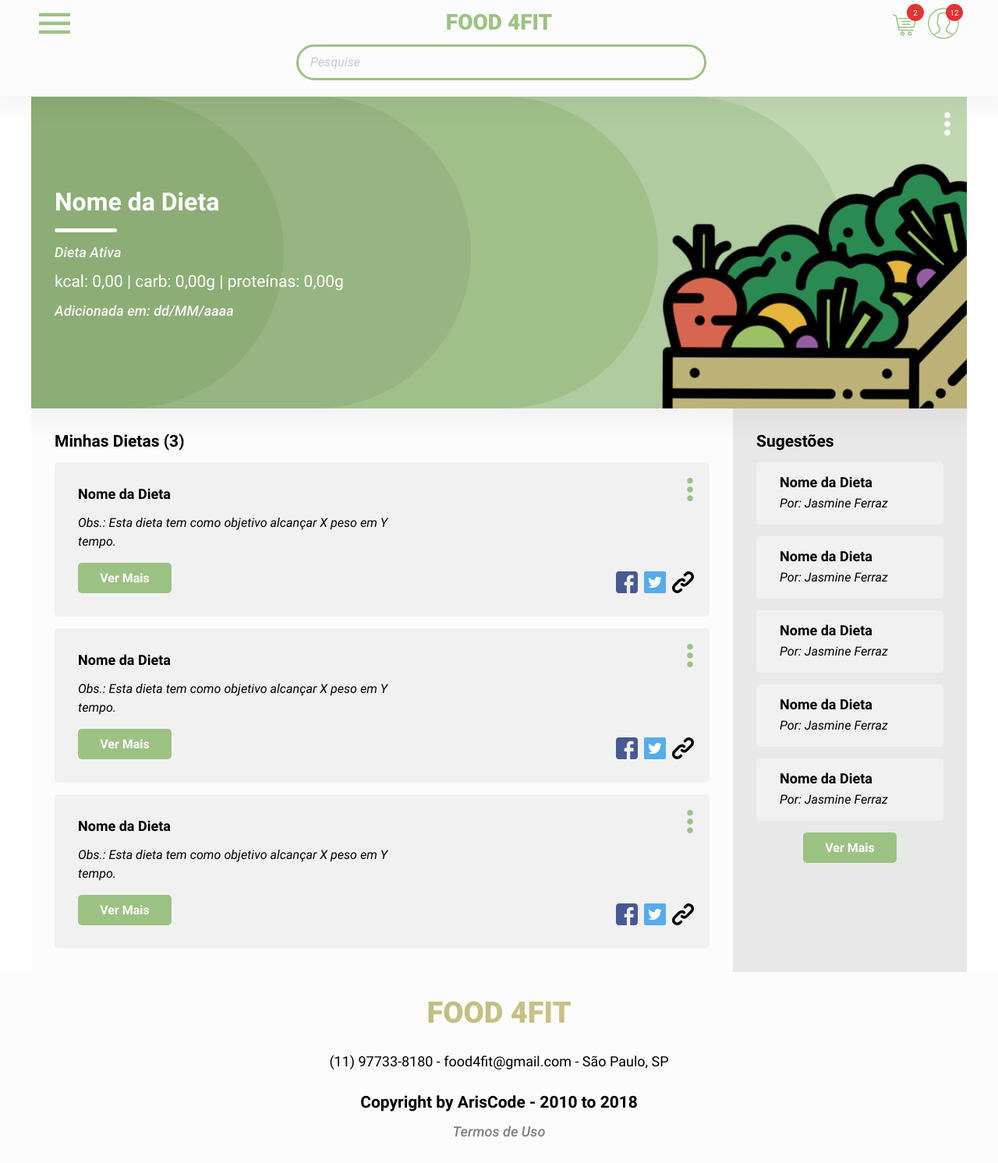
After one commit to ArisCodeOFC/Food4FITWeb, a PHP site: page /view/minhas-dietas.php in a window 1280 px wide. The commit adds this page. Shown: the whole page at 78% size. Run offline with PHP 8.4, Linux system fonts and the light colour scheme.

Commit message:
Página "Minhas Dietas"

```diff
--- /dev/null
+++ b/assets/css/minhas-dietas.css
@@ -0,0 +1,107 @@
+.my-diets-header{
+    width: 100%;
+    height: auto;
+    max-height: 400px;
+    background: #E8E8E8;
+    position: relative;
+    box-shadow: 0px -4px 32px 16px rgba(0,0,0,0.05);
+}
+.my-diets-header>img{
+    width: 100%;
+    height: 400px;
+    display: block;
+    object-fit: cover;
+}
+.my-diets-header-overlay{
+    width: 100%;
+    position: absolute;
+    top: 0;
+    bottom: 0;
+    left: 0;
+    right: 0;
+    background-color: rgba(0,0,0,0.1);
+    display: flex;
+    flex-direction: column;
+    justify-content: center;
+    align-items: flex-start;
+}
+.my-diets-header-overlay h2{
+    font-family: "Roboto Bold";
+    font-size: 32px;
+    color: #FFF;
+}
+.my-diets-header-overlay h2::after{
+    content: "";
+    display: block;
+    width: 80px;
+    height: 5px;
+    background-color: #FFF;
+    margin: 15px 0 15px 0;
+    border-radius: 50px;
+}
+.my-diets-header-overlay span{
+    font-family: "Roboto Medium Italic";
+    font-size: 18px;
+    color: #F8F8F8;
+    display: block;
+}
+.my-diets-header-overlay p{
+    font-family: "Roboto Regular";
+    font-size: 21px;
+    color: #FFF;
+}
+.my-diets-block{
+    width: 100%;
+    height: auto;
+    display: flex;
+    flex-direction: row;
+    justify-content: flex-start;
+}
+.my-diets-saved-column{
+    width: 100%;
+    max-width: 900px;
+    height: auto;
+    box-sizing: border-box;
+    border: 30px solid #FCFCFC;
+}
+.my-diets-saved-column>h2{
+    font-size: 21px;
+    font-family: "Roboto Bold";
+    color: #000;
+}
+.my-diets-sugestions-column{
+    width: 100%;
+    max-width: 300px;
+    height: auto;
+    background-color: #E8E8E8;
+    box-sizing: border-box;
+    border: 30px solid #E8E8E8;
+}
+.my-diets-sugestions-column>h2{
+    font-size: 21px;
+    font-family: "Roboto Bold";
+    color: #000;
+}
+.diet-card{
+    width: 100%;
+    height: auto;
+    position: relative;
+    background-color: #F1F1F1;
+    border-radius: 5px;
+    display: block;
+    overflow:auto;
+    box-sizing: border-box;
+}
+.diet-card h3{
+    font-family: "Roboto Bold";
+    font-size: 18px;
+    color: #000;
+}
+.diet-card p{
+    width: 80%;
+    max-width: 400px;
+    text-align: left;
+    font-size: 16px;
+    font-family: "Roboto Italic";
+    line-height: 24px;
+}
--- a/assets/css/stylesheet.css
+++ b/assets/css/stylesheet.css
@@ -301,6 +301,18 @@ box-shadow: 0px -4px 32px 16px rgba(0,0,0,0.05);
     display: inline-block;
 }
 /*==========================================*/
+.options-dots{
+	width: 30px;
+	height: auto;
+	position: absolute;
+	top: 20px;
+	right: 10px;
+}
+.options-dots img{
+	max-width: 100%;
+	max-height: 100%;
+	display: block;
+}
 
 /* CHECKBOX ESTILIZADO */
 .switch_box{
--- a/view/components/navbar.html
+++ b/view/components/navbar.html
@@ -51,7 +51,7 @@
 	<ul class="sidebar-right-list padding-right-30px">
 		<li><a href="meu-perfil.php">Meu Perfil</a></li>
 		<li><a href="">Pedidos</a></li>
-		<li><a href="">Minhas Dietas</a></li>
+		<li><a href="minhas-dietas.php">Minhas Dietas</a></li>
 		<li><a href="">Favoritos</a></li>
 		<li><a href="">Diário de Bordo</a></li>
 		<li><a href=""><span>12</span>Notificações</a></li>
--- /dev/null
+++ b/view/minhas-dietas.php
@@ -0,0 +1,111 @@
+<!DOCTYPE html>
+<html>
+<head>
+	<meta charset="utf-8">
+	<meta http-equiv="X-UA-Compatible" content="IE=edge">
+	<meta name="viewport" content="width=device-width, initial-scale=1.0">
+	<title>Minhas Dietas - Food 4fit</title>
+	<link rel="icon" type="image/png" href="assets/images/icons/favicon.png"/>
+	<link rel="stylesheet" href="assets/css/stylesheet.css">
+	<link rel="stylesheet" href="assets/css/font-style.css">
+    <link rel="stylesheet" href="assets/css/keyframes.css">
+	<link rel="stylesheet" href="assets/css/minhas-dietas.css">
+	<link rel="stylesheet" href="assets/css/mobile-stylesheet.css">
+	<script src="assets/js/jquery-3.3.1.min.js"></script>
+	<script src="assets/js/scripts.js"></script>
+</head>
+<body>
+	<?php require_once("components/navbar.html"); ?>
+	<section class="main">
+        <div class="my-diets-header">
+            <img src="assets/images/backgrounds/diet.jpg" alt="Capa de fundo">
+            <section class="my-diets-header-overlay">
+                <h2 class="padding-left-30px">Nome da Dieta</h2>
+                <span class="padding-left-30px padding-bottom-15px">Dieta Ativa</span>
+                <p class="padding-left-30px padding-bottom-15px">kcal: 0,00   |   carb: 0,00g   |   proteínas: 0,00g</p>
+                <span class="padding-left-30px">Adicionada em: dd/MM/aaaa</span>
+            </section>
+            <div class="options-dots">
+                <img src="assets/images/icons/dots-white.svg" alt="Opções">
+            </div>
+        </div>
+        <article class="my-diets-block">
+            <section class="my-diets-saved-column">
+                <h2>Minhas Dietas (3)</h2>
+                <section class="diet-card margin-top-15px">
+                    <h3 class="padding-left-30px padding-top-30px padding-bottom-15px">Nome da Dieta</h3>
+                    <p class="padding-left-30px padding-bottom-15px">Obs.: Esta dieta tem como objetivo alcançar X peso em Y tempo.</p>
+                    <div class="btn-generic margin-left-30px margin-bottom-30px">
+                        <span>Ver Mais</span>
+                    </div>
+                    <div class="social-bar animate fadeInUp">
+						<img src="assets/images/icons/facebook-color.svg" alt="Facebook">
+						<img src="assets/images/icons/twitter-color.svg" alt="Twitter">
+						<img src="assets/images/icons/share.svg" alt="Link Compartilhável">
+					</div>
+                    <div class="options-dots">
+                        <img src="assets/images/icons/dots.svg" alt="Opções">
+                    </div>
+                </section>
+                <section class="diet-card margin-top-15px">
+                    <h3 class="padding-left-30px padding-top-30px padding-bottom-15px">Nome da Dieta</h3>
+                    <p class="padding-left-30px padding-bottom-15px">Obs.: Esta dieta tem como objetivo alcançar X peso em Y tempo.</p>
+                    <div class="btn-generic margin-left-30px margin-bottom-30px">
+                        <span>Ver Mais</span>
+                    </div>
+                    <div class="social-bar animate fadeInUp">
+						<img src="assets/images/icons/facebook-color.svg" alt="Facebook">
+						<img src="assets/images/icons/twitter-color.svg" alt="Twitter">
+						<img src="assets/images/icons/share.svg" alt="Link Compartilhável">
+					</div>
+                    <div class="options-dots">
+                        <img src="assets/images/icons/dots.svg" alt="Opções">
+                    </div>
+                </section>
+                <section class="diet-card margin-top-15px">
+                    <h3 class="padding-left-30px padding-top-30px padding-bottom-15px">Nome da Dieta</h3>
+                    <p class="padding-left-30px padding-bottom-15px">Obs.: Esta dieta tem como objetivo alcançar X peso em Y tempo.</p>
+                    <div class="btn-generic margin-left-30px margin-bottom-30px">
+                        <span>Ver Mais</span>
+                    </div>
+                    <div class="social-bar animate fadeInUp">
+						<img src="assets/images/icons/facebook-color.svg" alt="Facebook">
+						<img src="assets/images/icons/twitter-color.svg" alt="Twitter">
+						<img src="assets/images/icons/share.svg" alt="Link Compartilhável">
+					</div>
+                    <div class="options-dots">
+                        <img src="assets/images/icons/dots.svg" alt="Opções">
+                    </div>
+                </section>
+            </section>
+            <aside class="my-diets-sugestions-column">
+                <h2>Sugestões</h2>
+                <section class="diet-card margin-top-15px">
+                    <h3 class="padding-left-30px padding-top-15px padding-bottom-5px">Nome da Dieta</h3>
+                    <p class="padding-left-30px padding-bottom-15px">Por: Jasmine Ferraz</p>
+                </section>
+                <section class="diet-card margin-top-15px">
+                    <h3 class="padding-left-30px padding-top-15px padding-bottom-5px">Nome da Dieta</h3>
+                    <p class="padding-left-30px padding-bottom-15px">Por: Jasmine Ferraz</p>
+                </section>
+                <section class="diet-card margin-top-15px">
+                    <h3 class="padding-left-30px padding-top-15px padding-bottom-5px">Nome da Dieta</h3>
+                    <p class="padding-left-30px padding-bottom-15px">Por: Jasmine Ferraz</p>
+                </section>
+                <section class="diet-card margin-top-15px">
+                    <h3 class="padding-left-30px padding-top-15px padding-bottom-5px">Nome da Dieta</h3>
+                    <p class="padding-left-30px padding-bottom-15px">Por: Jasmine Ferraz</p>
+                </section>
+                <section class="diet-card margin-top-15px">
+                    <h3 class="padding-left-30px padding-top-15px padding-bottom-5px">Nome da Dieta</h3>
+                    <p class="padding-left-30px padding-bottom-15px">Por: Jasmine Ferraz</p>
+                </section>
+                <div class="btn-generic margin-left-auto margin-top-15px margin-bottom-15px margin-right-auto">
+                    <span>Ver Mais</span>
+                </div>
+            </aside>
+        </article>
+	</section>
+	<?php require_once("components/footer.html"); ?>
+</body>
+</html>
--- a/view/promocoes.php
+++ b/view/promocoes.php
@@ -4,7 +4,7 @@
 	<meta charset="utf-8">
 	<meta http-equiv="X-UA-Compatible" content="IE=edge">
 	<meta name="viewport" content="width=device-width, initial-scale=1.0">
-	<title>Todos os Pratos - Food 4fit</title>
+	<title>Promoções - Food 4fit</title>
 	<link rel="icon" type="image/png" href="assets/images/icons/favicon.png"/>
 	<link rel="stylesheet" href="assets/css/stylesheet.css">
 	<link rel="stylesheet" href="assets/css/mobile-stylesheet.css">
```
Also changed, not shown: assets/css/perfil.css (+5 -13 lines), assets/images/backgrounds/diet.jpg (added), assets/images/icons/dots-white.svg (added), 1 other file.
